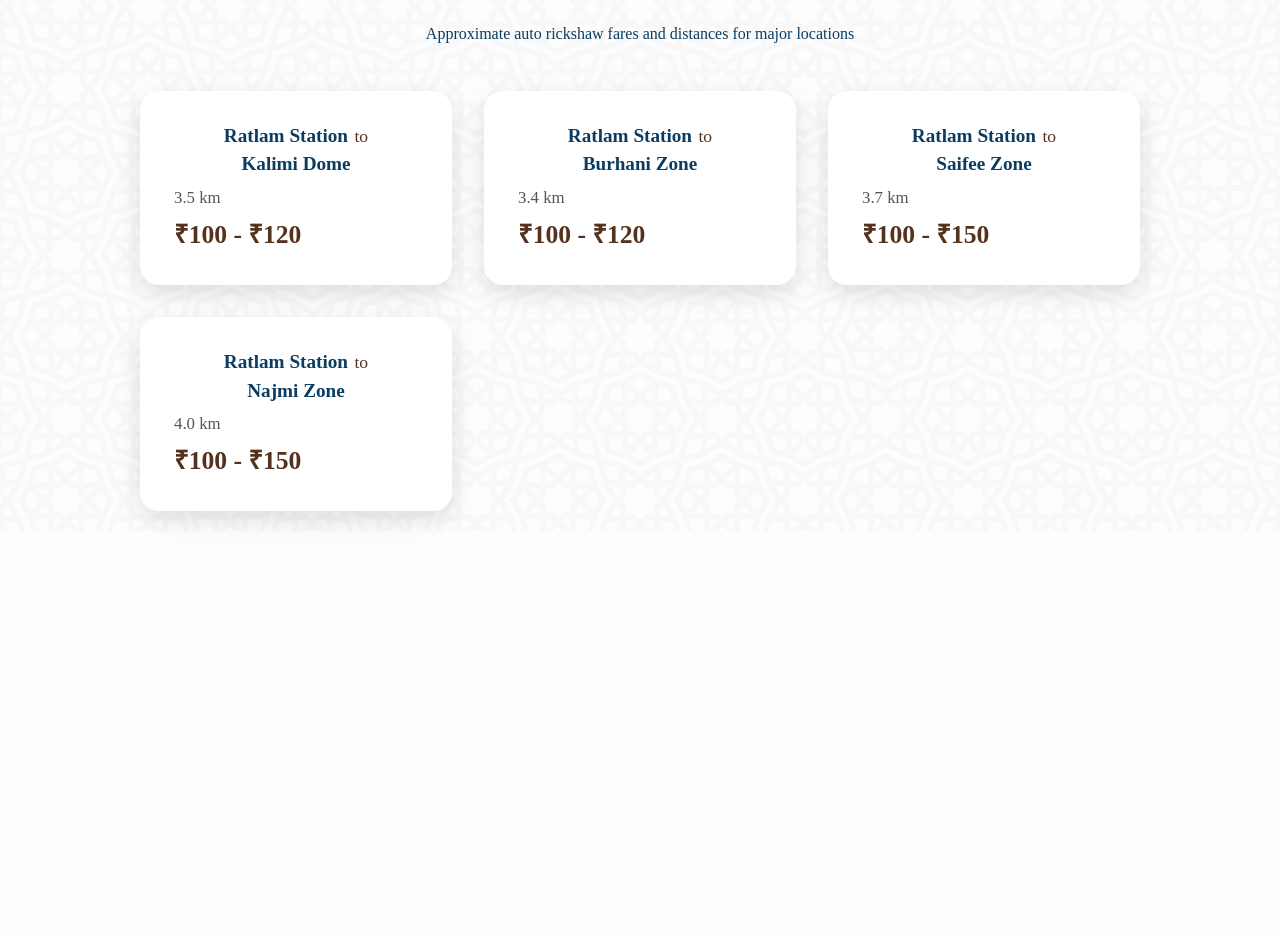
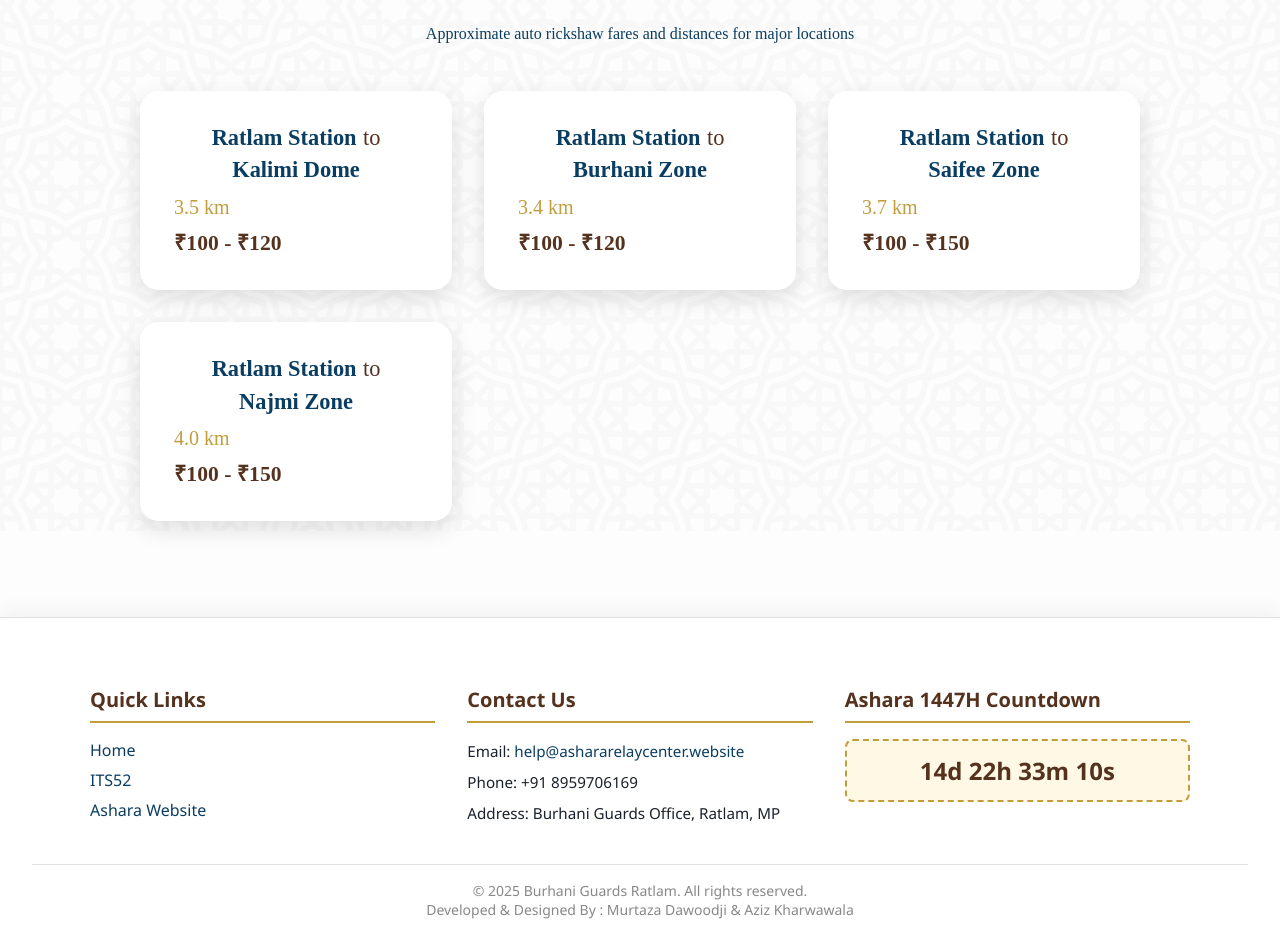
Before and after one commit to Azizkharwa18/ashrarelaycentre, a React (Vite) app: page /travelguide in a window 1280 px wide. Shown: the part 269-1204 px from the top of the page. Before the commit the page ends 876 px from the top, so only its background shows below. Built offline with nearby package versions, Linux system fonts and the light colour scheme.

Commit message:
'updates'

```diff
--- a/index.html
+++ b/index.html
@@ -2,7 +2,7 @@
 <html lang="en">
   <head>
     <meta charset="UTF-8" />
-    <link rel="icon" type="image/png" href="/public/Ratlamrelay.svg " />
+    <link rel="icon" type="image/png" href="/relay.svg " />
     <meta name="viewport" content="width=device-width, initial-scale=1.0" />
     <title>Ashara Homepage</title>
   </head>
--- a/src/App.jsx
+++ b/src/App.jsx
@@ -1,6 +1,7 @@
 import React from 'react';
 import { BrowserRouter as Router, Routes, Route } from 'react-router-dom';
 import Navbar from './Components/Navbar';
+import Footer from "./Components/Footer";
 import Home from './Components/Home';
 import Announcements from './pages/Announcements';
 import Zones from './pages/Zones';
@@ -30,6 +31,7 @@ function App() {
         <Route path="/travelguide" element={<TravelGuide />} />
 
       </Routes>
+      <Footer />
     </Router>
   );
 }
--- /dev/null
+++ b/src/Components/Footer.css
@@ -0,0 +1,90 @@
+.footer-container {
+  background-color: #ffffff;
+  color: #1a202c;
+  padding: 3rem 2rem 1rem;
+  box-shadow: 0 -6px 20px rgba(0, 0, 0, 0.05);
+  position: relative;
+  z-index: 2;
+  border-top: 1px solid #e0e0e0;
+  font-family: 'Segoe UI', sans-serif;
+}
+
+.footer-content {
+  display: flex;
+  flex-wrap: wrap;
+  justify-content: space-between;
+  max-width: 1200px;
+  margin: 0 auto;
+  gap: 2.5rem;
+}
+
+.footer-column {
+  flex: 1 1 300px;
+  min-width: 250px;
+}
+
+.footer-column h3 {
+  font-size: 1.3rem;
+  margin-bottom: 1rem;
+  color: #55321e;
+  border-bottom: 2px solid #c19d3c;
+  padding-bottom: 0.5rem;
+}
+
+.footer-column ul {
+  list-style: none;
+  padding: 0;
+  margin: 0;
+}
+
+.footer-column li {
+  margin-bottom: 0.5rem;
+}
+
+.footer-column a {
+  text-decoration: none;
+  color: #0a3d62;
+  font-weight: 500;
+  transition: color 0.3s ease;
+}
+
+.footer-column a:hover {
+  color: #55321e;
+}
+
+.footer-column p {
+  margin: 0.4rem 0;
+  line-height: 1.6;
+  font-size: 0.95rem;
+}
+
+.footer-bottom {
+  text-align: center;
+  margin-top: 2rem;
+  font-size: 0.85rem;
+  color: #666;
+  border-top: 1px solid #e0e0e0;
+  padding-top: 1rem;
+}
+
+.countdown-timer {
+  font-size: 1.4rem;
+  font-weight: 600;
+  color: #55321e;
+  margin-top: 1rem;
+  background-color: #fff8e5;
+  border: 2px dashed #c19d3c;
+  padding: 0.8rem 1rem;
+  border-radius: 8px;
+  text-align: center;
+}
+
+.email-link {
+  color: #c19d3c;
+  text-decoration: none;
+  font-weight: 600;
+}
+
+.email-link:hover {
+  text-decoration: underline;
+}
--- /dev/null
+++ b/src/Components/Footer.jsx
@@ -0,0 +1,66 @@
+// src/components/Footer.jsx
+import React, { useEffect, useState } from "react";
+import "./Footer.css";
+
+const Footer = () => {
+  const [countdown, setCountdown] = useState("Loading...");
+
+  useEffect(() => {
+    const targetDate = new Date("2025-06-26T05:00:00");
+
+    const updateCountdown = () => {
+      const now = new Date();
+      const diff = targetDate - now;
+
+      if (diff <= 0) {
+        setCountdown("Ashara has begun!");
+        return;
+      }
+
+      const days = Math.floor(diff / (1000 * 60 * 60 * 24));
+      const hours = Math.floor((diff / (1000 * 60 * 60)) % 24);
+      const minutes = Math.floor((diff / (1000 * 60)) % 60);
+      const seconds = Math.floor((diff / 1000) % 60);
+
+      setCountdown(`${days}d ${hours}h ${minutes}m ${seconds}s`);
+    };
+
+    updateCountdown(); // Initial call
+    const interval = setInterval(updateCountdown, 1000);
+    return () => clearInterval(interval);
+  }, []);
+
+  return (
+    <footer className="footer-container">
+      <div className="footer-content">
+        <div className="footer-column">
+          <h3>Quick Links</h3>
+          <ul>
+            <li><a href="/">Home</a></li>
+            <li><a href="https://its52.com" target="_blank" rel="noopener noreferrer">ITS52</a></li>
+            <li><a href="https://asharamubaraka.net" target="_blank" rel="noopener noreferrer">Ashara Website</a></li>
+          </ul>
+        </div>
+
+        <div className="footer-column">
+          <h3>Contact Us</h3>
+          <p>Email: <a href="mailto:help@ashararelaycenter.website" className="email-link">help@ashararelaycenter.website</a></p>
+          <p>Phone: +91 8959706169</p>
+          <p>Address: Burhani Guards Office, Ratlam, MP</p>
+        </div>
+
+        <div className="footer-column">
+          <h3>Ashara 1447H Countdown</h3>
+          <div className="countdown-timer">{countdown}</div>
+        </div>
+      </div>
+
+      <div className="footer-bottom">
+        <p>&copy; {new Date().getFullYear()} Burhani Guards Ratlam. All rights reserved.</p>
+        <p>Developed & Designed By : Murtaza Dawoodji & Aziz Kharwawala</p>
+      </div>
+    </footer>
+  );
+};
+
+export default Footer;
--- a/src/Components/Home.jsx
+++ b/src/Components/Home.jsx
@@ -6,7 +6,7 @@ import { FaChevronDown, FaChevronUp ,FaMapMarkedAlt} from 'react-icons/fa'; // f
 const faqs = [
   {
     question: "How To Reach Waaz Venue Destination?",
-    answer: "You can use Local oublic Transport or You can visit by walk if you are nearer to your alotted Venue."
+    answer: "You can use Local public Transport or You can visit by walk if you are nearer to your alotted Venue."
   },
   {
     question: "Where is the Mumineen Help Desk located?",
@@ -117,36 +117,6 @@ const Home = () => {
         </div>
       </section>
 
-      {/* Footer */}
-      <footer className="footer-container">
-        <div className="footer-content">
-          <div className="footer-column">
-            <h3>Quick Links</h3>
-            <ul>
-              <li><a href="#home">Home</a></li>
-              <li><a href="https://its52.com">ITS52</a></li>
-              <li><a href="https://asharamubaraka.net">Ashara Website</a></li>
-            </ul>
-          </div>
-
-          <div className="footer-column">
-            <h3>Contact Us</h3>
-            <p>Email: <a href="mailto:help@ashararelaycenter.website" className="email-link">help@ashararelaycenter.website</a></p>
-            <p>Phone: +91 99999 99999</p>
-            <p>Address: Burhani Guards, Ratlam, MP</p>
-          </div>
-
-          <div className="footer-column">
-            <h3>Ashara 1447H Countdown</h3>
-            <div id="countdown" className="countdown-timer">Loading...</div>
-          </div>
-        </div>
-        <div className="footer-bottom">
-          <p>&copy; {new Date().getFullYear()} Burhani Guards Ratlam. All rights reserved.</p>
-          <p>Developed & Designed By : Murtaza Dawoodji & Aziz Kharwawala </p>
-        </div>
-      </footer>
-
     </div>
   );
 };
--- a/src/Components/Navbar.jsx
+++ b/src/Components/Navbar.jsx
@@ -9,6 +9,7 @@ import {
   FaBars,
   FaTimes,
   FaCarSide ,
+  FaTaxi
 } from 'react-icons/fa';
 
 const Navbar = () => {
@@ -48,7 +49,7 @@ const Navbar = () => {
             <FaInfoCircle /> General Guidelines
           </NavLink>
           <NavLink to="/travelguide" className="menu-item" onClick={() => setMenuOpen(false)}>
-            <FaCarSide/> Transport Guidelines
+            <FaTaxi/> Transport Guidelines
           </NavLink>
         </div>
       </nav>
--- a/src/pages/TravelGuide.jsx
+++ b/src/pages/TravelGuide.jsx
@@ -1,6 +1,6 @@
 import React from 'react';
 import './TravelGuides.css';
-import { FaCarSide } from 'react-icons/fa';
+import { FaCarSide,FaTaxi } from 'react-icons/fa';
 
 const fares = [
   {
@@ -39,7 +39,7 @@ const TravelGuides = () => {
   return (
     <div className="travel-guides-container">
       <div className="header-section">
-        <FaCarSide className="header-icon" />
+        <FaTaxi      className="header-icon" />
         <h2>Transport Fare Guide</h2>
         <p>Approximate auto rickshaw fares and distances for major locations</p>
       </div>
--- a/src/pages/TravelGuides.css
+++ b/src/pages/TravelGuides.css
@@ -70,7 +70,7 @@ body::before {
   justify-content: center;
   align-items: center;
   gap: 0.4rem;
-  font-size: 1.2rem;
+  font-size: 1.4rem;
   font-weight: 600;
   color: #0a3d62;
   margin-bottom: 0.8rem;
@@ -78,20 +78,20 @@ body::before {
 }
 
 .card-header span.to-separator {
-  font-size: 1.1rem;
+  font-size: 1.4rem;
   color: #55321e;
   font-weight: 500;
 }
 
 .card-distance {
-  font-size: 1.05rem;
+  font-size: 1.25rem;
   font-weight: 500;
-  color: #555;
+  color: #c19d3c;
   margin-bottom: 0.5rem;
 }
 
 .card-fare {
-  font-size: 1.6rem;
+  font-size: 1.35rem;
   font-weight: 700;
   color: #55321e;
 }
```
